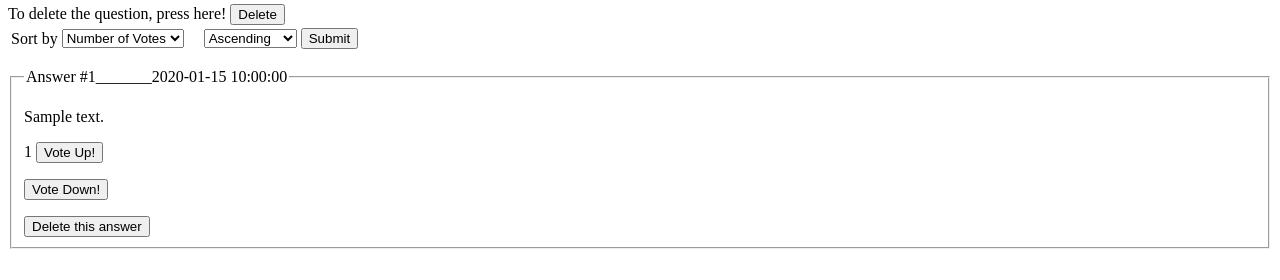
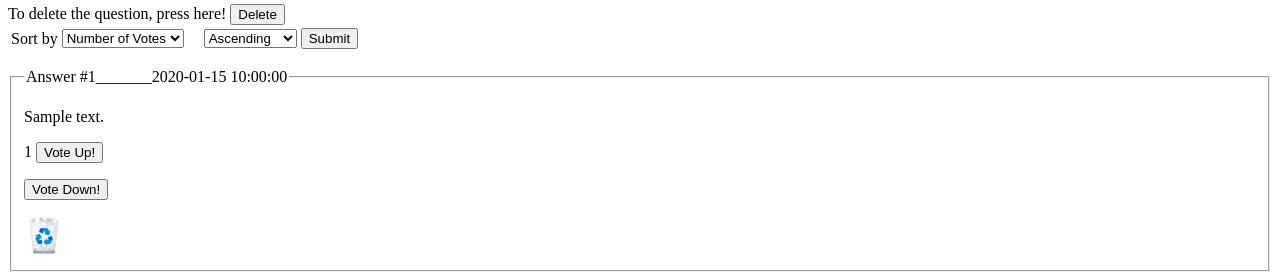
Before and after one commit to dagggy/askmate, a Flask app: template templates/display_a_question.html in a window 1280 px wide. Shown: the part 874-1154 px from the top of the page. Before the commit the page ends 1123 px from the top, so only its background shows below. Run offline with Flask 2, Linux system fonts and the light colour scheme; the template is opened without the code that fills it: most values are stand-ins (such as "Sample title", 1, 10 or a date in 2020); grey boxes marked "Sample" are stand-in pictures.

Commit message:
story 8: delete button, delete confirm, delete redirect done (answers)

```diff
--- a/server.py
+++ b/server.py
@@ -91,8 +91,15 @@ def delete_question(question_id):
 @app.route('/question/<question_id>/<answer_id>/delete', methods=['GET', 'POST'])
 def delete_answer(question_id, answer_id):
     if request.method == 'POST':
-        data_manager.delete_answer_by_id_bd(question_id, answer_id)
-        return render_template('delete_answer.html')
+        value = list(request.form)
+        print(value)
+        if value == ['yes']:
+            data_manager.delete_answer_by_id_bd(question_id, answer_id)
+            return redirect(f'/question/{question_id}')
+        else:
+            return redirect(f'/question/{question_id}')
+    elif request.method == 'GET':
+        return render_template('confirm_answer_deletion.html')
 
 
 @app.route('/question/<question_id>/edit_page', methods=['GET', 'POST'])
--- a/templates/display_a_question.html
+++ b/templates/display_a_question.html
@@ -107,7 +107,11 @@
                      </form>
                      </p>
                 </form>
-                <form action="/question/{{ question['id'] }}/{{ answer['id'] }}/delete" method="POST"><input type='submit' value='Delete this answer'></form>
+                <form action="/question/{{ question['id'] }}/{{ answer['id'] }}/delete" method="GET">
+                    <button type="submit" style="margin:0px;padding:0px; background:none; border:none;outline:inherit">
+                        <img src="../static/icons/delete.png" alt="submit" style="width:40px;height:40px;">
+                    </button>
+                </form>
                 </fieldset>
                 {% endfor %}
 
```
Also changed, not shown: templates/confirm_answer_deletion.html (added, +11 -0 lines), static/icons/delete.png (added).
